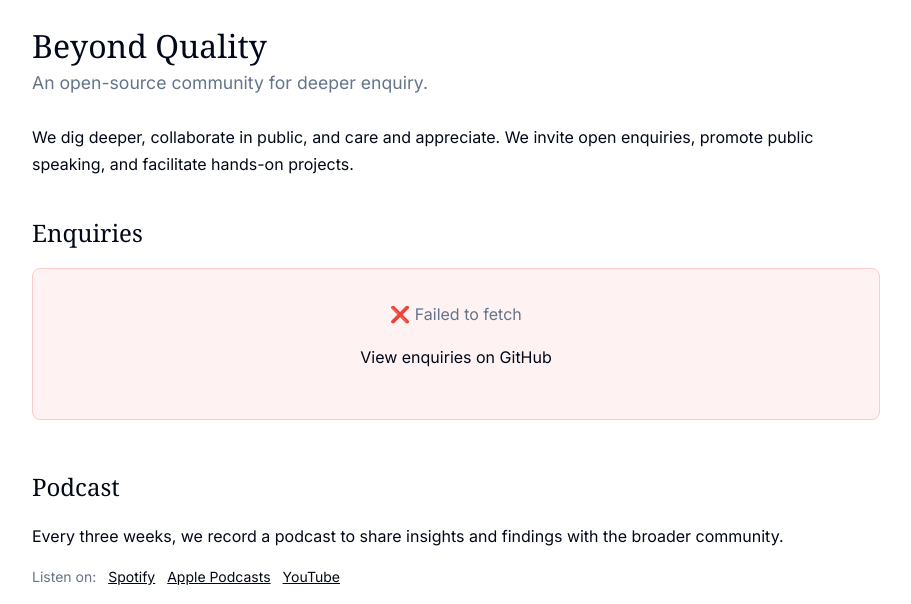
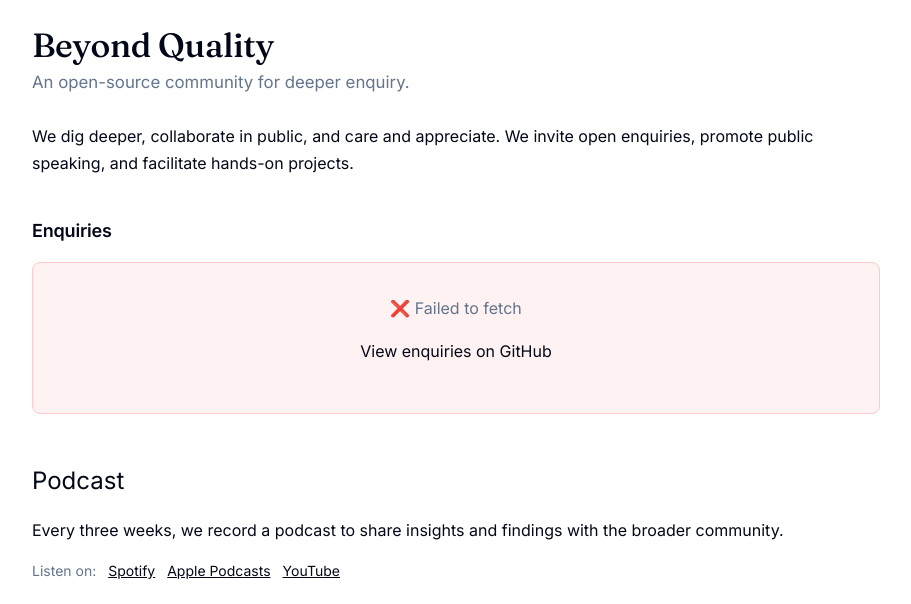
Before and after one commit to BeyondQuality/beyondquality, a Jekyll site: the page built from index.md, in a window 1280 px wide. Shown: the top 604 px of the page, without its empty margins (184-1095 px from the left). Built offline with Jekyll 4.4.1, drawn with Linux system fonts in a browser that asks for light colours; grey boxes are pictures that could not be loaded.

Commit message:
second attempt at redesign

```diff
--- a/_includes/discussions-script.html
+++ b/_includes/discussions-script.html
@@ -10,6 +10,9 @@
 
     // GitHub REST API endpoint for discussions
     const GITHUB_API_URL = 'https://api.github.com/repos/BeyondQuality/beyondquality/discussions';
+
+    // Inline comment icon (crisp, inherits text colour, aligns to the text)
+    const COMMENT_ICON = '<svg class="enquiry-comments-icon" viewBox="0 0 24 24" fill="none" stroke="currentColor" stroke-width="1.8" stroke-linecap="round" stroke-linejoin="round" aria-hidden="true"><path d="M21 11.5a8.38 8.38 0 0 1-.9 3.8 8.5 8.5 0 0 1-7.6 4.7 8.38 8.38 0 0 1-3.8-.9L3 21l1.9-5.7a8.38 8.38 0 0 1-.9-3.8 8.5 8.5 0 0 1 4.7-7.6 8.38 8.38 0 0 1 3.8-.9h.5a8.48 8.48 0 0 1 8 8v.5z"></path></svg>';
 
     function escapeHtml(text) {
         const div = document.createElement('div');
@@ -38,7 +41,7 @@
                     </h3>
                     <div class="enquiry-meta">
                         ${artifactLink}
-                        <span class="enquiry-comments">💬 ${discussion.comments || 0}</span>
+                        <span class="enquiry-comments">${COMMENT_ICON}${discussion.comments || 0}</span>
                     </div>
                 </div>
             `;
--- a/_layouts/default.html
+++ b/_layouts/default.html
@@ -26,7 +26,7 @@
     <!-- Google Fonts -->
     <link rel="preconnect" href="https://fonts.googleapis.com">
     <link rel="preconnect" href="https://fonts.gstatic.com" crossorigin>
-    <link href="https://fonts.googleapis.com/css2?family=Inter:wght@300;400;500;600&display=swap" rel="stylesheet">
+    <link href="https://fonts.googleapis.com/css2?family=Fraunces:opsz,wght@9..144,400;9..144,500;9..144,600&family=Inter:wght@300;400;500;600&display=swap" rel="stylesheet">
   </head>
   <body>
     <!-- Navigation (sub-pages only; the homepage uses the hero as its identity) -->
--- a/assets/css/custom.css
+++ b/assets/css/custom.css
@@ -11,9 +11,14 @@
   --card-background: 0 0% 100%;
   --hover-border: 214.3 31.8% 78.4%;
 
-  /* Typography */
+  /* Typography
+     Two families, strict roles:
+     - display (Fraunces): the wordmark ONLY — the one serif on the page
+     - sans (Inter): everything else, hierarchy by size/weight/colour */
+  --font-display: 'Fraunces', 'Georgia', serif;
   --font-serif: 'Georgia', 'Times New Roman', serif;
   --font-sans: 'Inter', ui-sans-serif, system-ui, sans-serif, "Apple Color Emoji", "Segoe UI Emoji", "Segoe UI Symbol", "Noto Color Emoji";
+  --accent: #ed6736;
 
   /* Spacing */
   --container-max-width: 896px;
@@ -54,9 +59,9 @@
 }
 
 .nav-brand {
-  font-family: var(--font-serif);
+  font-family: var(--font-display);
   font-size: 1.25rem;
-  font-weight: 400;
+  font-weight: 500;
   color: hsl(var(--foreground));
   text-decoration: none;
   transition: color 0.2s ease;
@@ -100,16 +105,17 @@
 }
 
 .hero-title {
-  font-family: var(--font-serif);
-  font-size: 2rem;
-  font-weight: 400;
-  line-height: 1.1;
+  font-family: var(--font-display);
+  font-size: 2.1rem;
+  font-weight: 500;
+  line-height: 1.05;
+  letter-spacing: -0.01em;
   margin: 0 0 0.4rem 0;
 }
 
 .hero-tagline {
   font-family: var(--font-sans);
-  font-size: 1.1rem;
+  font-size: 1.05rem;
   font-weight: 400;
   line-height: 1.5;
   color: hsl(var(--muted-foreground));
@@ -128,12 +134,9 @@
   color: hsl(var(--foreground));
 }
 
-/* Serif for the brand and major section headings; sans for everything finer. */
-h1, h2 {
-  font-family: var(--font-serif);
-}
-
-h3, h4, h5, h6 {
+/* Sans for all headings. The one serif on the page is the wordmark
+   (.hero-title / .nav-brand), set explicitly to var(--font-display). */
+h1, h2, h3, h4, h5, h6 {
   font-family: var(--font-sans);
 }
 
@@ -329,10 +332,11 @@
 }
 
 .footer-title {
-  font-family: var(--font-serif);
-  font-size: 1.25rem;
-  font-weight: 400;
-  color: #ed6736;
+  font-family: var(--font-sans);
+  font-size: 1.125rem;
+  font-weight: 600;
+  letter-spacing: -0.01em;
+  color: hsl(var(--foreground));
   margin-bottom: 1.5rem;
 }
 
@@ -379,31 +383,46 @@
   margin-bottom: 0;
 }
 
+/* Section heading: plain bold sans — same family as body and the list,
+   distinguished only by weight. No uppercase, no tracking, no exotic treatment. */
 .enquiries-heading {
-  margin-bottom: 1rem;
+  font-family: var(--font-sans);
+  font-size: 1.125rem;
+  font-weight: 600;
+  letter-spacing: -0.01em;
+  color: hsl(var(--foreground));
+  margin: 2.5rem 0 0.75rem 0;
 }
 
 /* Enquiries list (merged discussions + linked artifacts).
-   Meta (artifact tag + comment count) sits right after the title, left-aligned,
-   so there is no dead space. No dividers; rows are separated by spacing + hover. */
+   Standard list pattern: title on the left, metadata (artifact tag + comment
+   count) aligned in a column on the right, a single hairline BETWEEN rows
+   (not a box around each), subtle full-row hover. */
 .enquiry-item {
   position: relative;
   display: flex;
-  flex-wrap: wrap;
-  align-items: baseline;
-  gap: 0.85rem;
-  padding: 0.45rem 0.5rem;
-  border-radius: var(--radius);
+  align-items: center;
+  justify-content: space-between;
+  gap: 1rem;
+  /* Horizontal padding + matching negative margin lets the hover tint bleed
+     past the text while the hairline still spans the full content width. */
+  padding: 0.6rem 0.75rem;
+  margin: 0 -0.75rem;
+  border-bottom: 1px solid #ece9e4;
   cursor: pointer;
-  transition: background-color 0.2s ease;
+  transition: background-color 0.15s ease;
+}
+
+.enquiry-item:last-child {
+  border-bottom: none;
 }
 
 .enquiry-item:hover {
-  background-color: hsl(0 0% 96%);
+  background-color: #faf8f5;
 }
 
 .enquiry-title {
-  flex: 0 1 auto;
+  flex: 1 1 auto;
   min-width: 0;
   font-family: var(--font-sans);
   font-size: 1rem;
@@ -423,7 +442,7 @@
 }
 
 /* Stretched link: the title anchor covers the whole row, so the entire
-   item is clickable to the discussion. The artifact pill sits above it. */
+   row is clickable to the discussion. The artifact pill sits above it. */
 .enquiry-title a::after {
   content: "";
   position: absolute;
@@ -432,23 +451,23 @@
 
 .enquiry-meta {
   display: flex;
-  align-items: baseline;
-  gap: 0.85rem;
+  align-items: center;
+  justify-content: flex-end;
+  gap: 0.75rem;
   flex: 0 0 auto;
-  white-space: nowrap;
 }
 
 /* Artifact pill: marks an enquiry that produced an artifact; links to it */
 .enquiry-artifact {
   position: relative;
   z-index: 1;
-  font-size: 0.7rem;
-  font-weight: 500;
-  letter-spacing: 0.02em;
+  font-size: 0.6875rem;
+  font-weight: 600;
+  letter-spacing: 0.03em;
   text-transform: uppercase;
   color: #ed6736;
   background-color: rgba(237, 103, 54, 0.1);
-  padding: 0.15rem 0.55rem;
+  padding: 0.1rem 0.5rem;
   border-radius: 1rem;
   text-decoration: none;
   transition: background-color 0.2s ease;
@@ -460,8 +479,20 @@
 }
 
 .enquiry-comments {
+  display: inline-flex;
+  align-items: center;
+  justify-content: flex-end;
+  gap: 0.3rem;
+  min-width: 2.75rem;
   font-size: 0.8125rem;
   color: hsl(var(--muted-foreground));
+}
+
+.enquiry-comments-icon {
+  width: 14px;
+  height: 14px;
+  flex-shrink: 0;
+  opacity: 0.85;
 }
 
 /* GitHub Discussions Integration */
@@ -502,27 +533,6 @@
 .discussion-date {
   color: hsl(var(--muted-foreground));
   font-size: 0.75rem;
-}
-
-#github-discussions .discussion-title {
-  margin: 0 0 0.5rem 0;
-  font-size: 1.125rem;
-  font-weight: 400;
-  font-family: var(--font-serif) !important;
-}
-
-#github-discussions .discussion-title a {
-  color: hsl(var(--foreground));
-  text-decoration: none;
-  transition: color 0.2s ease;
-  font-family: var(--font-serif) !important;
-  font-weight: 400 !important;
-  font-size: 1.125rem !important;
-}
-
-.discussion-title a:hover {
-  color: hsl(var(--muted-foreground));
-  text-decoration: underline;
 }
 
 .discussion-body {
```
